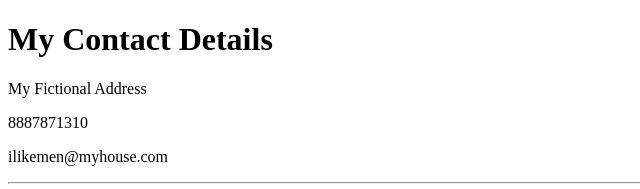
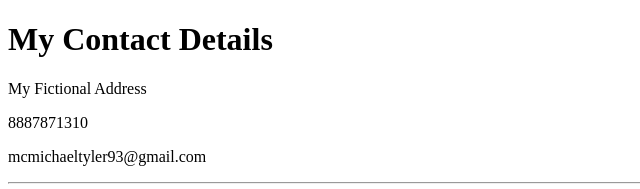
Before and after one commit to tyler308956/cv, a plain HTML site: page contact.me.html in a window 1280 px wide. Shown: the top 189 px of the page, 0-640 px from the left. Drawn offline with Linux system fonts and the light colour scheme.

Commit message:
Update contact.me.html

```diff
--- a/contact.me.html
+++ b/contact.me.html
@@ -10,7 +10,7 @@
   <h1>My Contact Details</h1>
   <p>My Fictional Address</p>
   <p>8887871310</p>
-  <p>ilikemen@myhouse.com</p>
+  <p>mcmichaeltyler93@gmail.com</p>
   <hr>
   <form action="mailto:mcmichaeltyler93@gmail.com" method="post" enctype="text/plain" target="_blank">
     <label>Your Name:</label>
```
